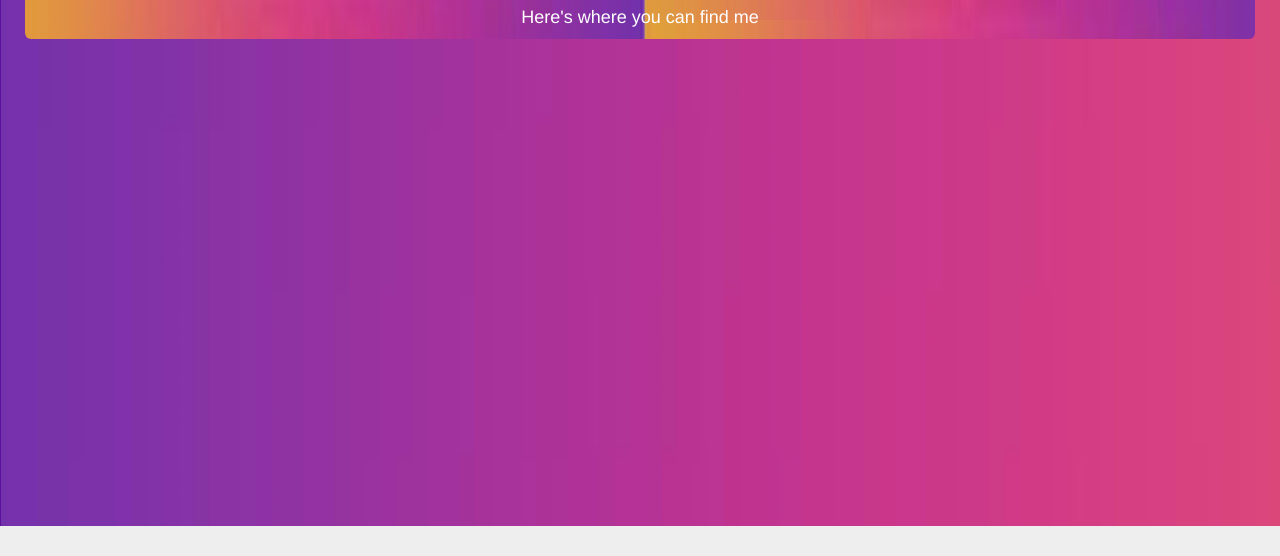
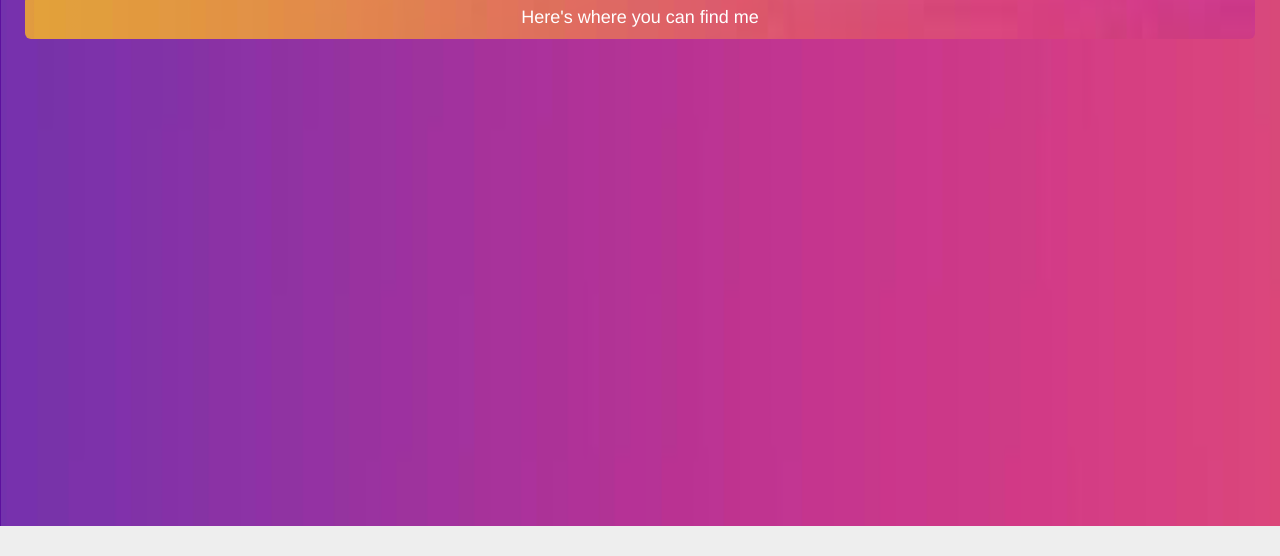
Before and after one commit to theWAM/theWAM.github.io, a plain HTML site: page index.html in a window 1280 px wide. Shown: the part 274-830 px from the top of the page. Drawn offline with nearby package versions, Linux system fonts and the light colour scheme.

Commit message:
Update main.css

```diff
--- a/styles/main.css
+++ b/styles/main.css
@@ -104,6 +104,6 @@ footer:hover {
 
 #button {
     color: white;
-    background-image: url('../media/gradientsiderelong.png');
+    background-image: url('../media/gradientside.png');
     border: black;
 }
```
